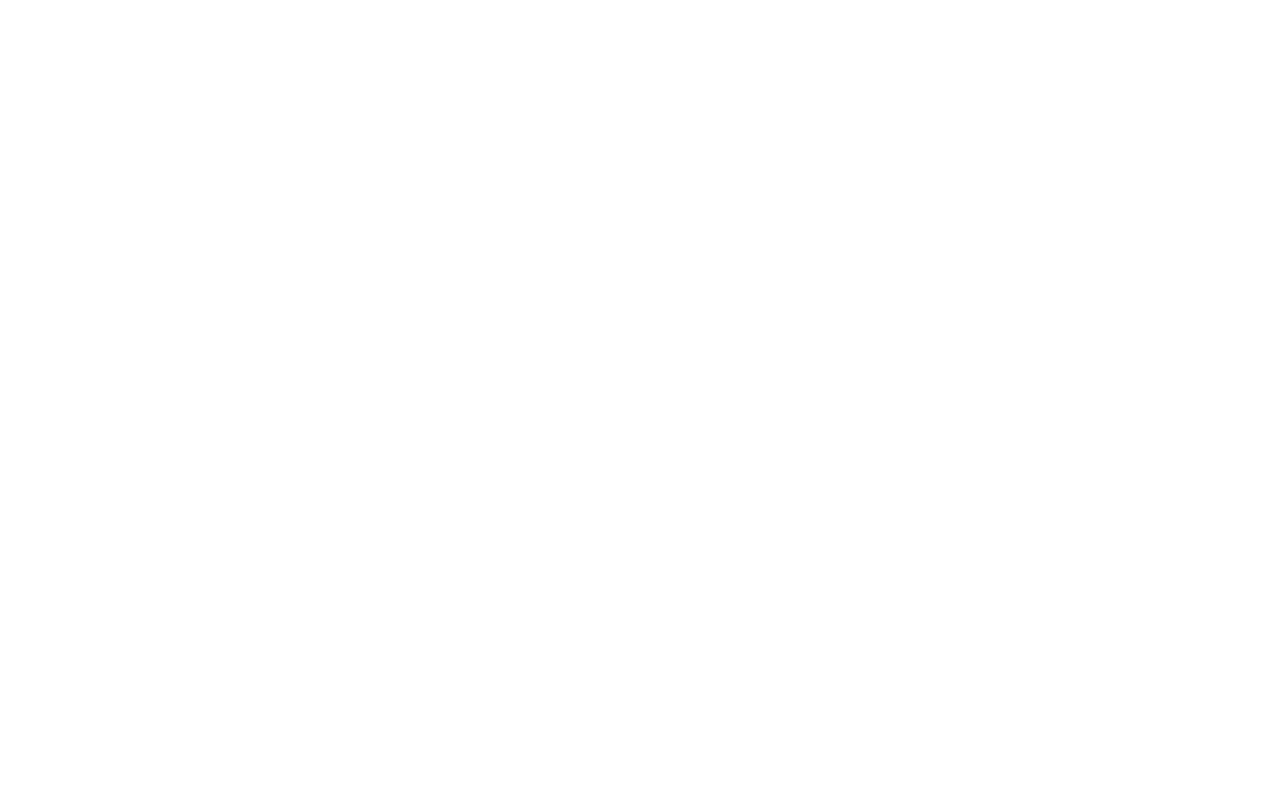
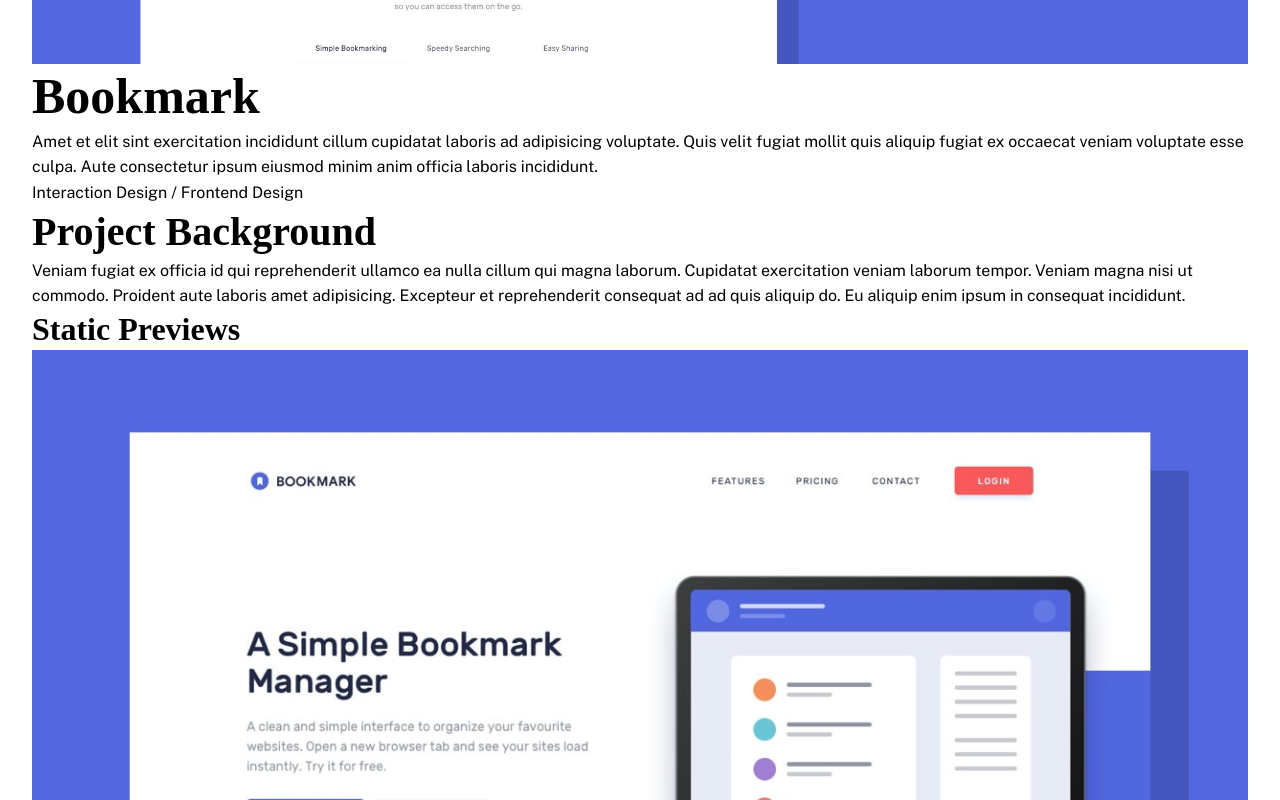
Before and after one commit to erikdcodes/Minimalist-Portfolio, a Next.js app: page /portfolio/bookmark in a window 1280 px wide. Shown: the part 580-1380 px from the top of the page. Before the commit the page ends 800 px from the top, so only its background shows below. Built offline with nearby package versions, Linux system fonts and the light colour scheme; a web font is replaced by a local one.

Commit message:
add markup

```diff
--- a/pages/portfolio/[slug].js
+++ b/pages/portfolio/[slug].js
@@ -11,13 +11,38 @@
 // links
 // call to action
 
-const Project = (props) => {
-  // console.log(props);
-  const { project } = props;
-
+const Project = ({ project }) => {
+  console.info(project);
   return (
     <DefaultLayout>
-      <h1>{project.title}</h1>
+      <Wrapper>
+        <div className="image-container">
+          <img src={project.heroImage2} alt={`${project.title} screenshot`} />
+        </div>
+        <section>
+          <section className="description-container">
+            <h1>{project.title}</h1>
+            <p>{project.description}</p>
+            <div className="tags-container">
+              {project.tags.map((tag, i) => {
+                if (i === project.tags.length - 1) {
+                  return <span key={tag + i}>{tag}</span>;
+                } else return <span key={tag + i}>{`${tag} / `}</span>;
+              })}
+            </div>
+          </section>
+          <section className="background-container">
+            <h2>Project Background</h2>
+            <p>{project.background}</p>
+            <div className="previews-container">
+              <h3>Static Previews</h3>
+              {project.images.map((img, i) => (
+                <img key={i + img} src={img} />
+              ))}
+            </div>
+          </section>
+        </section>
+      </Wrapper>
     </DefaultLayout>
   );
 };
```
